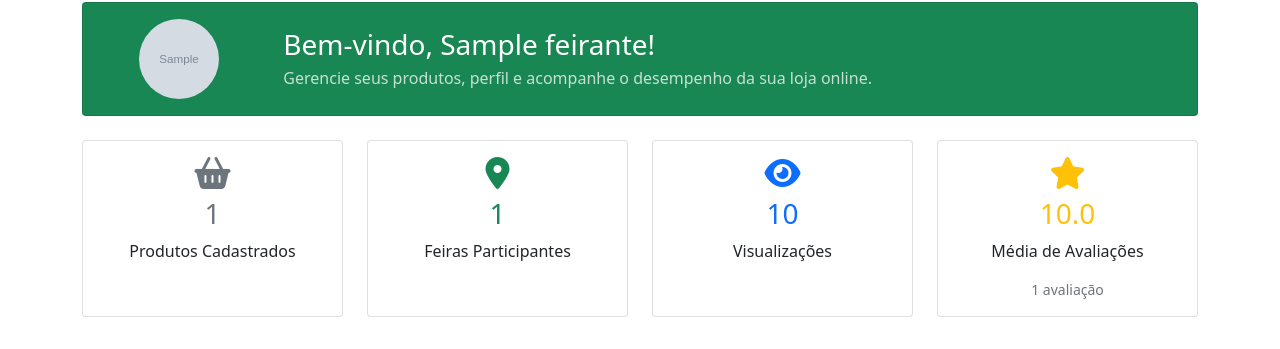
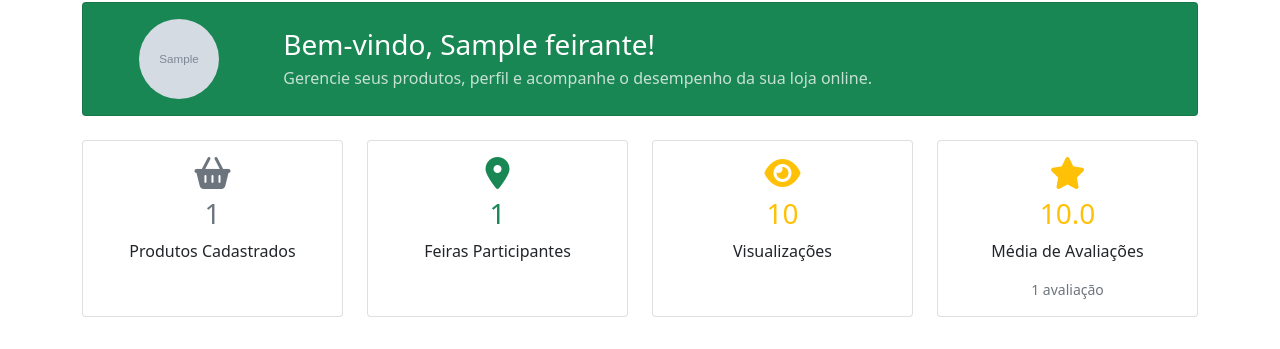
Before and after one commit to LucianoBampa/Projeto_Feira, a Django app: template feirantes/templates/feirantes/painel/dashboard.html in a window 1280 px wide. Shown: the part 228-577 px from the top of the page. Run offline with Django 4.2, Linux system fonts and the light colour scheme; the template is opened without the code that fills it: most values are stand-ins (such as "Sample title", 1, 10 or a date in 2020); grey boxes marked "Sample" are stand-in pictures; some libraries are stand-ins or nearby versions.

Commit message:
Atualização dashboard visualizações

```diff
--- a/feirantes/templates/feirantes/painel/dashboard.html
+++ b/feirantes/templates/feirantes/painel/dashboard.html
@@ -74,8 +74,8 @@
         <div class="col-md-3 mb-3">
             <div class="card text-center h-100">
                 <div class="card-body">
-                    <i class="fas fa-eye text-primary fa-2x mb-2"></i>
-                    <h3 class="text-primary">{{ feirante.views }}</h3>
+                    <i class="fas fa-eye text-warning fa-2x mb-2"></i>
+                    <h3 class="text-warning">{{ feirante.views }}</h3>
                     <p class="card-text">Visualizações</p>
                 </div>
             </div>
```
Also changed, not shown: db.sqlite3.
